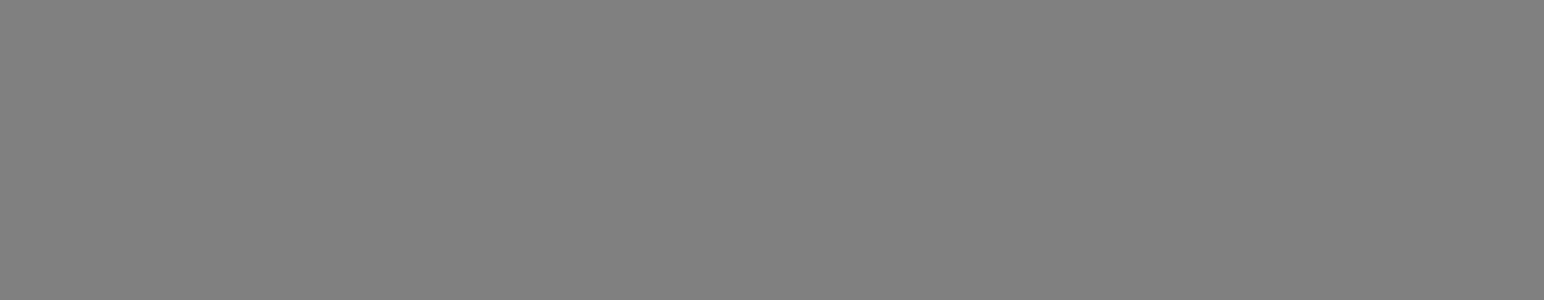
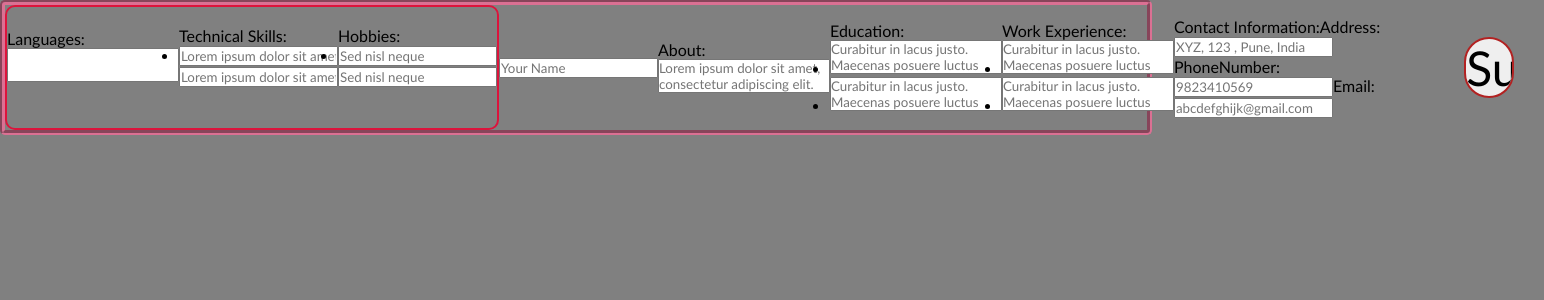
Before and after one commit to Phantom-d-e-v/PBJ, a React (Create React App) app in the folder client/: page /details in a window 1280 px wide. Shown: the top 300 px of the page, 1544 px wide, since content can reach past the window. Built offline with nearby package versions, Linux system fonts and the light colour scheme.

Commit message:
Feat: Created details page

```diff
--- a/client/src/App.css
+++ b/client/src/App.css
@@ -8,7 +8,7 @@ body {
   background: gray;
 }
 
-header {
+.LoginPage_header {
   font-size: 2rem;
   display: flex;
   justify-content: center;
@@ -18,7 +18,7 @@ header {
   padding: 1.5rem 0px;
 }
 
-div {
+.LoginPage_div {
   font-size: 2rem;
   width: 100vw;
 }
--- a/client/src/App.js
+++ b/client/src/App.js
@@ -1,6 +1,7 @@
 import React from "react";
 import { BrowserRouter as Router, Switch, Route } from "react-router-dom";
 import "./App.css";
+import DetailsPage from "./components/DetailsPage/DetailsPage";
 import LoginPage from "./components/LoginPage/LoginPage";
 import T_Header from "./components/TemplatePage/T_Header";
 
@@ -11,6 +12,7 @@ function App() {
         <Switch>
           <Route path="/" exact component={LoginPage} />
           <Route path="/template" exact component={T_Header} />
+          <Route path="/details" exact component={DetailsPage} />
         </Switch>
       </Router>
     </div>
--- /dev/null
+++ b/client/src/components/DetailsPage/DetailsPage.css
@@ -0,0 +1,25 @@
+textarea {
+  resize: none;
+}
+
+.DetailsPage_page {
+  border: palevioletred groove 5px;
+  border-radius: 5px;
+  box-sizing: border-box;
+  position: absolute;
+  display: flex;
+  width: 90vw;
+}
+
+.DetailsPage_imageSection {
+  border: crimson solid 2px;
+  border-radius: 10px;
+  position: relative;
+  flex-grow: 1;
+}
+
+.DetailsPage_detailsSection {
+  position: relative;
+
+  flex-grow: 5;
+}
--- /dev/null
+++ b/client/src/components/DetailsPage/DetailsPage.js
@@ -0,0 +1,19 @@
+import React from "react";
+import DetailsSection from "./DetailsSection";
+import ImageSection from "./ImageSection";
+import "./DetailsPage.css";
+
+const DetailsPage = () => {
+  return (
+    <div className="DetailsPage_page">
+      <div className="DetailsPage_imageSection">
+        <ImageSection />
+      </div>
+      <div className="DetailsPage_detailsSection">
+        <DetailsSection />
+      </div>
+    </div>
+  );
+};
+
+export default DetailsPage;
--- /dev/null
+++ b/client/src/components/DetailsPage/DetailsSection.js
@@ -0,0 +1,88 @@
+import React from "react";
+
+const DetailsSection = () => {
+  return (
+    <div>
+      <form>
+        <header className="DetailsPage_name">
+          <input
+            type="text"
+            id="DetailsPage_name"
+            placeholder="Your Name"
+          ></input>
+        </header>
+        <section className="DetailsPage_about">
+          About:
+          <textarea
+            id="DetailsPage_about"
+            placeholder="Lorem ipsum dolor sit amet, consectetur adipiscing elit. Donec at turpis fermentum, pharetra metus vitae, mattis quam. Quisque posuere laoreet neque, vel iaculis arcu lacinia in. Cras gravida eleifend ligula."
+          ></textarea>
+        </section>
+        <section className="DetailsPage_education">
+          Education:
+          <ul>
+            <li>
+              <textarea
+                id="DetailsPage_education"
+                placeholder="Curabitur in lacus justo. Maecenas posuere luctus ultricies. Class aptent taciti sociosqu ad litora"
+              />
+            </li>
+            <li>
+              <textarea
+                id="education"
+                placeholder="Curabitur in lacus justo. Maecenas posuere luctus ultricies. Class aptent taciti sociosqu ad litora"
+              />
+            </li>
+          </ul>
+        </section>
+        <section className="DetailsPage_workExp">
+          Work Experience:
+          <ul>
+            <li>
+              <textarea
+                id="DetailsPage_workExp"
+                placeholder="Curabitur in lacus justo. Maecenas posuere luctus ultricies. Class aptent taciti sociosqu ad litora"
+              />
+            </li>
+            <li>
+              <textarea
+                id="DetailsPage_workExp"
+                placeholder="Curabitur in lacus justo. Maecenas posuere luctus ultricies. Class aptent taciti sociosqu ad litora"
+              />
+            </li>
+          </ul>
+        </section>
+        <section className="DetailsPage_contact">
+          Contact Information:
+          <span className="DetailsPage_address">
+            Address:
+            <input
+              type="text"
+              id="DetailsPage_address"
+              placeholder="XYZ, 123 , Pune, India"
+            ></input>
+          </span>
+          <span className="DetailsPage_number">
+            PhoneNumber:
+            <input
+              type="text"
+              id="DetailsPage_number"
+              placeholder="9823410569"
+            ></input>
+          </span>
+          <span className="DetailsPage_email">
+            Email:
+            <input
+              type="text"
+              id="DetailsPage_email"
+              placeholder="abcdefghijk@gmail.com"
+            ></input>
+          </span>
+        </section>
+        <button type="submit">Submit</button>
+      </form>
+    </div>
+  );
+};
+
+export default DetailsSection;
--- /dev/null
+++ b/client/src/components/DetailsPage/ImageSection.js
@@ -0,0 +1,51 @@
+import React from "react";
+
+const ImageSection = () => {
+  return (
+    <div>
+      <img className="DetailsPage_displayPicture"></img>
+      <form>
+        <section className="DetailsPage_languages">
+          Languages:
+          <textarea id="DetailsPage_language" />
+        </section>
+        <section className="DetailsPage_techSkills">
+          Technical Skills:
+          <ul>
+            <li>
+              <input
+                type="text"
+                id="DetailsPage_techSkills"
+                placeholder="Lorem ipsum dolor sit amet"
+              />
+              <input
+                type="text"
+                id="DetailsPage_techSkills"
+                placeholder="Lorem ipsum dolor sit amet"
+              />
+            </li>
+          </ul>
+        </section>
+        <section className="DetailsPage_hobbies">
+          Hobbies:
+          <ul>
+            <li>
+              <input
+                type="text"
+                id="DetailsPage_hobbies"
+                placeholder="Sed nisl neque"
+              />
+              <input
+                type="text"
+                id="DetailsPage_hobbies"
+                placeholder="Sed nisl neque"
+              />
+            </li>
+          </ul>
+        </section>
+      </form>
+    </div>
+  );
+};
+
+export default ImageSection;
--- a/client/src/components/LoginPage/LoginPage.js
+++ b/client/src/components/LoginPage/LoginPage.js
@@ -28,8 +28,8 @@ const Render = (props) => {
 function LoginPage(props) {
   const [isLogin, setIsLogin] = useState();
   return (
-    <div>
-      <header>
+    <div className="LoginPage_div">
+      <header className="LoginPage_header">
         <h1>CV Generator(Temp Name)</h1>
       </header>
       <div class="Button">
--- a/client/src/components/TemplatePage/T_Form.js
+++ b/client/src/components/TemplatePage/T_Form.js
@@ -6,15 +6,15 @@ import "./Template.css";
 const T_Form = () => {
   return (
     <form>
-      <button className="leftTraverse">
+      <button className="T_Form_leftTraverse">
         <img src={arrowIconRight}></img>
       </button>
-      <span />
-      <button className="imageButton">
+      <span className="T_Form_Space" />
+      <button className="T_Form_imageButton">
         <img src={t_default}></img>
       </button>
-      <span />
-      <button className="rightTraverse">
+      <span className="T_Form_Space" />
+      <button className="T_Form_rightTraverse">
         <img src={arrowIconRight}></img>
       </button>
     </form>
--- a/client/src/components/TemplatePage/Template.css
+++ b/client/src/components/TemplatePage/Template.css
@@ -9,7 +9,7 @@ form {
   align-items: center;
 }
 
-button {
+form button {
   border: firebrick 2px double;
   border-radius: 7rem;
   padding: 0;
@@ -20,31 +20,31 @@ img {
   object-fit: none;
 }
 
-.imageButton {
+.T_Form_imageButton {
   flex-grow: 0.3;
 }
 
-.imageButton:hover {
+.T_Form_imageButton:hover {
   transform: scale(1.05);
 }
 
-span {
+.T_Form_Space {
   flex-grow: 5;
 }
 
-.leftTraverse {
+.T_Form_leftTraverse {
   flex-grow: 1;
   transform: rotateY(-180deg);
 }
 
-.rightTraverse {
+.T_Form_rightTraverse {
   flex-grow: 1;
 }
 
-.leftTraverse:hover {
+.T_Form_leftTraverse:hover {
   transform: scale(1.1) rotateY(180deg);
 }
 
-.rightTraverse:hover {
+.T_Form_rightTraverse:hover {
   transform: scale(1.1);
 }
```
Also changed, not shown: client/public/detailWindow.html (added, +10 -0 lines), client/public/main.js (+22 -2 lines).
